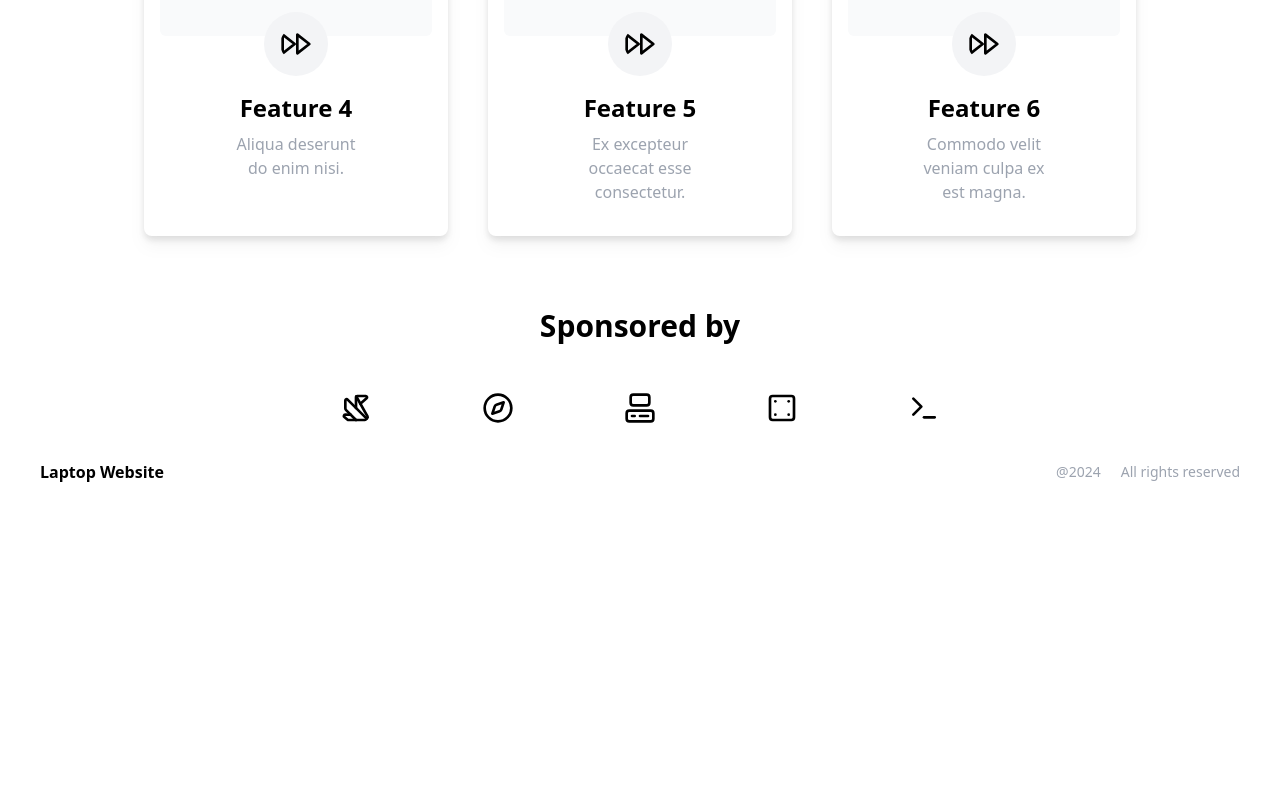
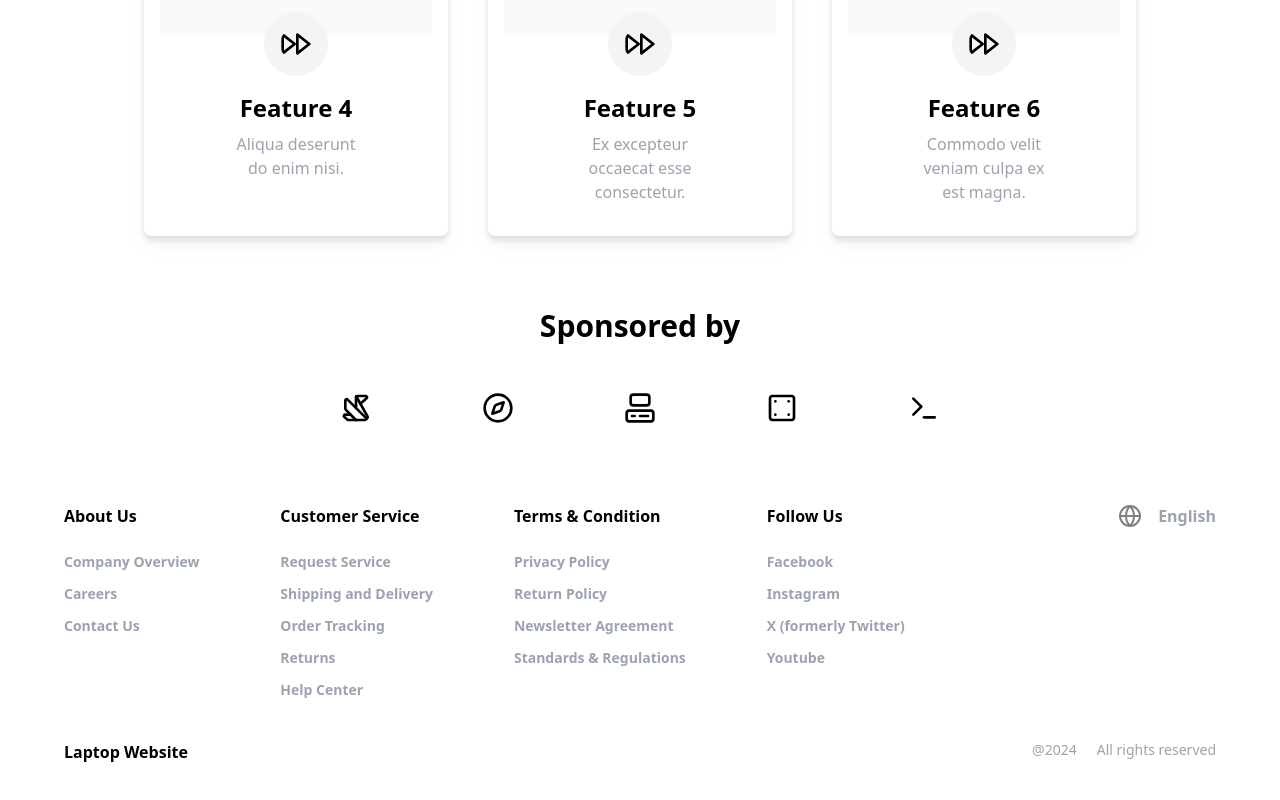
Before and after one commit to Twiztss/Laptop-Website, a React (Vite) app: page /features in a window 1280 px wide. Shown: the part 1326-2126 px from the top of the page. Before the commit the page ends 1830 px from the top, so only its background shows below. Built offline with nearby package versions, Linux system fonts and the light colour scheme.

Commit message:
Add secondary footer for feature page.

```diff
--- /dev/null
+++ b/src/components/FooterFull.tsx
@@ -0,0 +1,84 @@
+import { Globe } from "lucide-react"
+
+type Query = {
+    title : string,
+    option : string[],
+}
+
+const footerOption : Query[] = [
+    {
+        title : "About Us",
+        option : [
+            "Company Overview",
+            "Careers",
+            "Contact Us",
+        ]
+    },
+    {
+        title : "Customer Service",
+        option : [
+            "Request Service",
+            "Shipping and Delivery",
+            "Order Tracking",
+            "Returns",
+            "Help Center",
+        ]
+    },
+    {
+        title : "Terms & Condition",
+        option : [
+            "Privacy Policy",
+            "Return Policy",
+            "Newsletter Agreement",
+            "Standards & Regulations",
+        ]
+    },
+    {
+        title : "Follow Us",
+        option : [
+            "Facebook",
+            "Instagram",
+            "X (formerly Twitter)",
+            "Youtube",
+        ]
+    },
+]
+
+export default function FooterFull() {
+
+    const date = new Date()
+
+    return (
+        <footer className="flex flex-col bg-white p-16 gap-10 w-full sticky">
+            <section className="flex justify-between">
+                {footerOption.map(item => {
+                    return <FooterOption {...item} />
+                })}
+                <div className="flex gap-4 items-center justify-end self-start w-1/5">
+                    <Globe color="gray"/>
+                    <p className="text-gray-400 text-md font-bold cursor-pointer">English</p>
+                </div>
+            </section>
+            <section className="flex justify-between">
+                <h1 className="text-base font-semibold">Laptop Website</h1>
+                <div className="flex gap-5 text-sm text-gray-400">
+                    <p>@{date.getFullYear()}</p>
+                    <p>All rights reserved</p>
+                </div>
+            </section>
+        </footer>
+  )
+}
+
+const FooterOption = (option : Query) => {
+    return (
+        <article className="flex flex-col gap-6">
+            <h3 className="font-bold text-md">{option.title}</h3>
+            <div className="flex flex-col gap-3">
+                {option.option.map(item => {
+                    return <p className="text-gray-400 font-semibold text-sm cursor-pointer">{item}</p>
+                })}
+            </div>
+        </article>
+    )
+}
--- a/src/routes/feature.tsx
+++ b/src/routes/feature.tsx
@@ -1,6 +1,6 @@
 import Header from "../components/Header"
-import Footer from "../components/Footer"
 import { Compass, Computer, FastForward, InspectionPanel, Origami, Terminal } from "lucide-react"
+import FooterFull from "../components/FooterFull"
 
 const data : object[] = [
   {
@@ -107,7 +107,7 @@ export default function Feature() {
       <FeatureCard data = {data}/>
       <Sponsor />
 
-      <Footer />
+      <FooterFull />
     </body>
   )
 }
```
